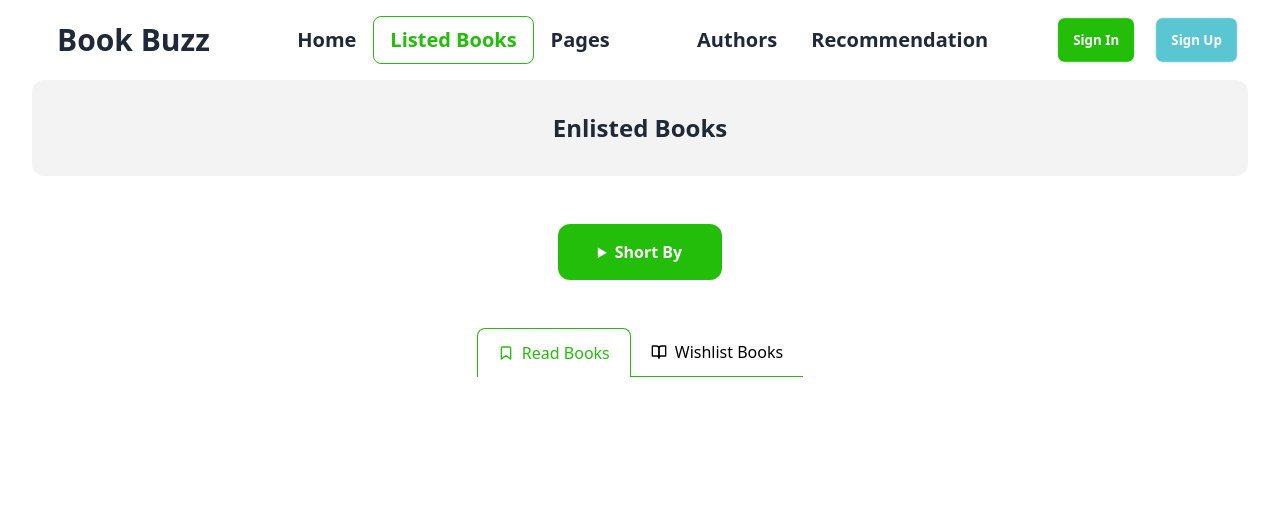
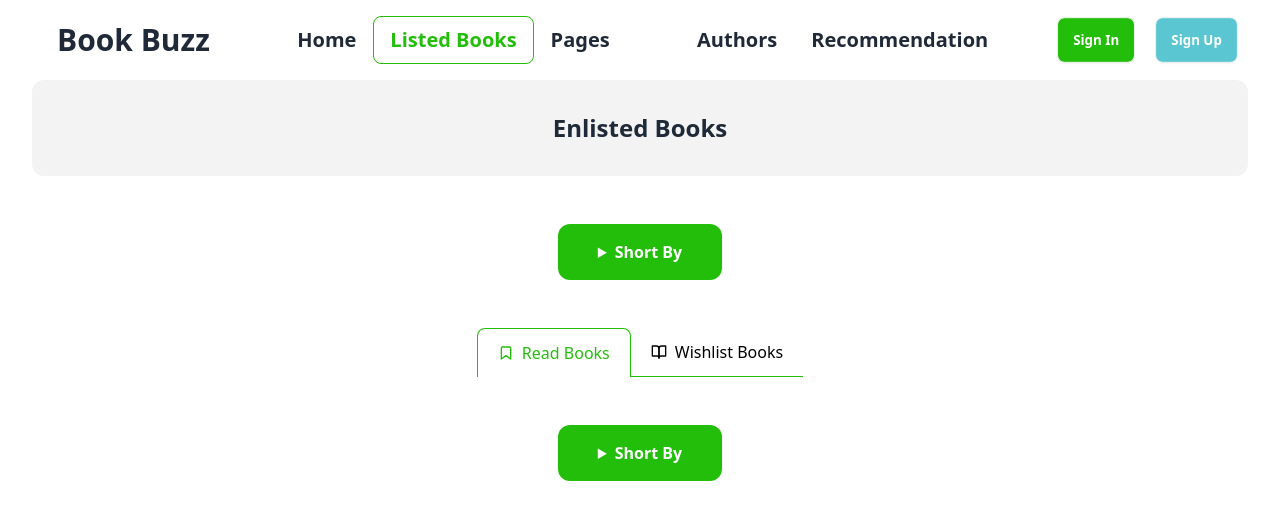
Before and after one commit to tisabbir/book-buzz, a React (Vite) app: page /listed in a window 1280 px wide. Shown: the top 520 px of the page. Built offline with nearby package versions, Linux system fonts and the light colour scheme.

Commit message:
Sort button worked for the readlist

```diff
--- a/src/Components/Book.jsx
+++ b/src/Components/Book.jsx
@@ -4,7 +4,7 @@ const Book = ({ book }) => {
   const { bookId, bookName, author, image, rating, category, tags } = book;
   return (
     <Link to={`/book/${bookId}`}>
-      <div className="card w-96 bg-base-100 p-4 border border-[#13131326]">
+      <div className="card w-96 bg-base-100 p-4 border border-[#13131326] mx-auto">
         <figure>
           <img className="rounded-xl h-80" src={image} alt="Shoes" />
         </figure>
--- a/src/Components/Dropdown.jsx
+++ b/src/Components/Dropdown.jsx
@@ -1,4 +1,4 @@
-const Dropdown = () => {
+const Dropdown = ({ sortBooksBy }) => {
   return (
     <div>
       <div className="flex justify-center mt-12">
@@ -9,13 +9,28 @@ const Dropdown = () => {
             </summary>
             <ul className="p-2 bg-base-100 rounded-t-none">
               <li>
-                <button className="btn w-full">Rating</button>
+                <button
+                  onClick={() => sortBooksBy("rating")}
+                  className="btn w-full"
+                >
+                  Rating
+                </button>
               </li>
               <li>
-                <button className="btn w-full">Number of Pages</button>
+                <button
+                  onClick={() => sortBooksBy("pages")}
+                  className="btn w-full"
+                >
+                  Number of Pages
+                </button>
               </li>
               <li>
-                <button className="btn w-full">Published Year</button>
+                <button
+                  onClick={() => sortBooksBy("year")}
+                  className="btn w-full"
+                >
+                  Published Year
+                </button>
               </li>
             </ul>
           </details>
--- a/src/Pages/ReadList.jsx
+++ b/src/Pages/ReadList.jsx
@@ -1,13 +1,37 @@
+import { useEffect, useState } from "react";
+import Dropdown from "../Components/Dropdown";
 import ReadBook from "../Components/ReadBook";
 import { getStoredReadBook } from "../Utility/localStorage";
 
 const ReadList = () => {
-  const readBooks = getStoredReadBook();
+  const [readList, setReadList] = useState([]);
+
+  useEffect(() => {
+    const storedReadList = getStoredReadBook() || [];
+    setReadList(storedReadList);
+  }, []);
+
+  const sortBooksBy = (category) => {
+    let storedReadList = [];
+    if (category === "year") {
+      storedReadList = [...readList].sort(
+        (a, b) => b.yearOfPublishing - a.yearOfPublishing
+      );
+    } else if (category === "rating") {
+      storedReadList = [...readList].sort((a, b) => b.rating - a.rating);
+    } else if (category === "pages") {
+      storedReadList = [...readList].sort(
+        (a, b) => b.totalPages - a.totalPages
+      );
+    }
+    setReadList(storedReadList);
+  };
 
   return (
     <div>
+      <Dropdown sortBooksBy={sortBooksBy} />
       <div className=" space-y-6 mt-12">
-        {readBooks.map((readBook, index) => (
+        {readList.map((readBook, index) => (
           <ReadBook key={index} readBook={readBook}></ReadBook>
         ))}
       </div>
```
